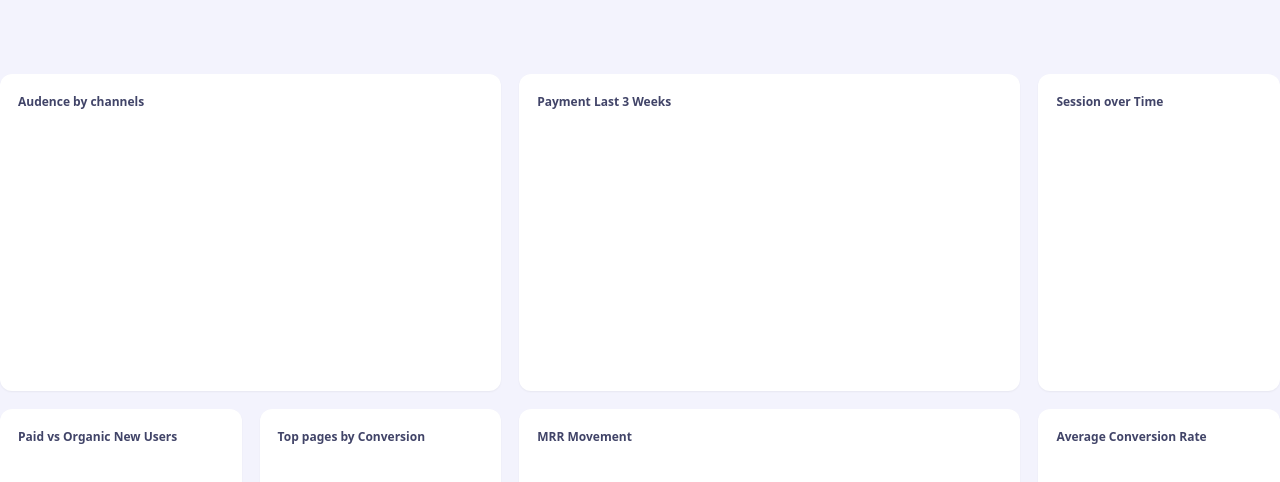
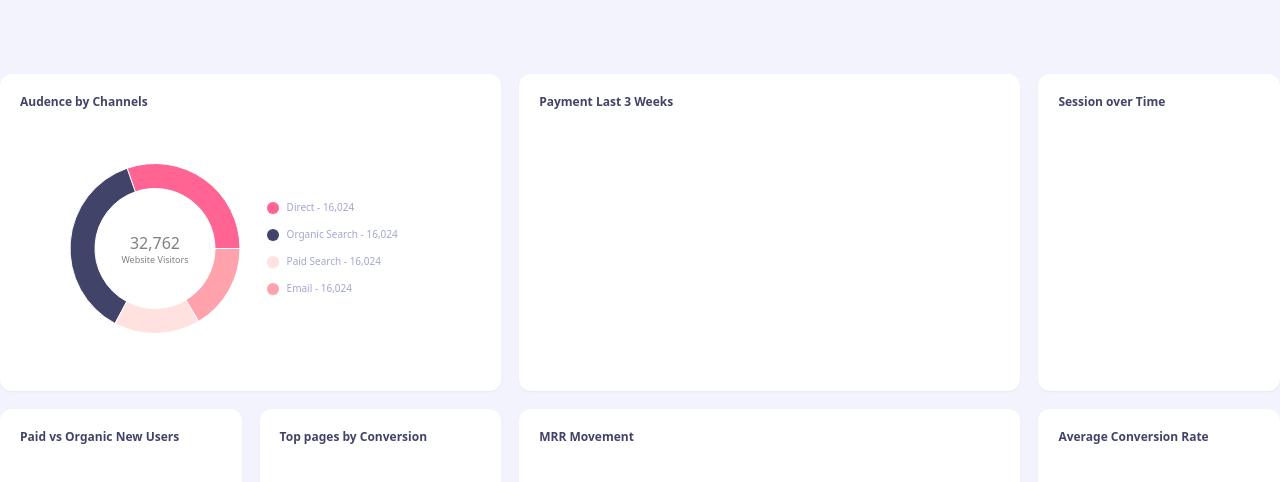
Before and after one commit to liashenkoart/KPI-Dashboard, a React (Create React App) app: page / in a window 1280 px wide. Shown: the top 482 px of the page. Built offline with nearby package versions, Linux system fonts and the light colour scheme.

Commit message:
Add recharts libray, add website visitors chart

```diff
--- a/package.json
+++ b/package.json
@@ -15,6 +15,7 @@
     "react-dom": "^18.2.0",
     "react-redux": "^8.0.2",
     "react-scripts": "5.0.1",
+    "recharts": "^2.1.12",
     "typescript": "^4.4.2",
     "web-vitals": "^2.1.0"
   },
--- a/src/App.tsx
+++ b/src/App.tsx
@@ -1,12 +1,11 @@
+import { Audence } from "./components/Audence";
 import { Box } from "./components/Box";
 
 function App() {
   return (
     <div className="container">
       <div className="py-[74px] gap-[18px] h-screen grid lg:grid-rows-2 grid-cols-1 sm:grid-cols-2 md:grid-cols-3 xl:grid-cols-5">
-        <Box classes="xl:col-span-2">
-          <h2 className="box-title">Audence by channels</h2>
-        </Box>
+        <Audence />
 
         <Box classes="xl:col-span-2">
           <h2 className="box-title">Payment Last 3 Weeks</h2>
--- /dev/null
+++ b/src/components/Audence.tsx
@@ -0,0 +1,84 @@
+import {
+  PieChart,
+  Pie,
+  Cell,
+  Label,
+  Legend,
+  ResponsiveContainer,
+} from "recharts";
+import { Payload } from "recharts/types/component/DefaultLegendContent";
+import { AUDENCE_MOCK_DATA } from "../utils/data";
+import { Box } from "./Box";
+
+const COLORS = ["#FF6493", "#414468", "#FFE2E0", "#FFA2AB"];
+const visitors = "32,762";
+
+export const Audence = () => {
+  const renderCustomLegend = (props: { payload?: Payload[] }) => {
+    const { payload } = props;
+    return (
+      <div className="flex flex-col gap-3">
+        {payload?.map((entry, index) => {
+          const { color } = entry;
+
+          return (
+            <div key={`item-${index}`} className="flex items-center gap-2">
+              <div
+                className="h-3 w-3 rounded-full shadow-sm"
+                style={{ background: color }}
+              ></div>
+              <span className="text-[10px] text-blue-300">
+                {entry.value} - 16,024
+              </span>
+            </div>
+          );
+        })}
+      </div>
+    );
+  };
+
+  return (
+    <Box classes="md:col-span-2">
+      <h2 className="box-title">Audence by Channels</h2>
+
+      <div className="flex items-center lg:justify-center gap-4 h-full mt-2 lg:mt-0">
+        <ResponsiveContainer width={176} height="95%">
+          <PieChart>
+            <Pie
+              data={AUDENCE_MOCK_DATA}
+              cx="50%"
+              cy="50%"
+              innerRadius={60}
+              outerRadius={85}
+              fill="#8884d8"
+              dataKey="value"
+            >
+              <Label value={visitors} position="centerBottom" />
+              <Label
+                value="Website Visitors"
+                position="centerTop"
+                className="text-[9px] translate-y-2 text-blue-200"
+              />
+              {AUDENCE_MOCK_DATA.map((entry, index) => (
+                <Cell
+                  key={`cell-${index}`}
+                  fill={COLORS[index % COLORS.length]}
+                />
+              ))}
+            </Pie>
+            <Legend
+              verticalAlign="middle"
+              wrapperStyle={{
+                left: 200,
+                position: "absolute",
+              }}
+              content={renderCustomLegend}
+            />
+          </PieChart>
+        </ResponsiveContainer>
+
+        <div className="lg:w-44"></div>
+      </div>
+    </Box>
+  );
+};
--- a/src/components/Box.tsx
+++ b/src/components/Box.tsx
@@ -6,7 +6,7 @@ interface IBox {
 export const Box = ({ children, classes }: IBox) => {
   return (
     <div
-      className={`bg-white rounded-xl shadow-sm py-5 px-[18px] h-full ${classes}`}
+      className={`bg-white rounded-xl shadow-sm p-5 h-full min-h-[250px] lg:min-h-[220px] overflow-x-auto ${classes}`}
     >
       {children}
     </div>
--- /dev/null
+++ b/src/hooks/useWindowSize.ts
@@ -0,0 +1,32 @@
+import { useState, useEffect } from "react";
+
+interface IWindowSize {
+  width: number | undefined;
+  height: number | undefined;
+}
+
+function useWindowSize() {
+  const [windowSize, setWindowSize] = useState<IWindowSize>({
+    width: undefined,
+    height: undefined,
+  });
+
+  useEffect(() => {
+    function handleResize() {
+      setWindowSize({
+        width: window.innerWidth,
+        height: window.innerHeight,
+      });
+    }
+
+    window.addEventListener("resize", handleResize);
+
+    handleResize();
+
+    return () => window.removeEventListener("resize", handleResize);
+  }, []);
+
+  return windowSize;
+}
+
+export default useWindowSize;
--- /dev/null
+++ b/src/utils/data.ts
@@ -0,0 +1,6 @@
+export const AUDENCE_MOCK_DATA = [
+  { name: "Direct", value: 370, count: 16024 },
+  { name: "Organic Search", value: 450, count: 16024 },
+  { name: "Paid Search", value: 200, count: 16024 },
+  { name: "Email", value: 200, count: 16024 },
+];
--- a/tailwind.config.js
+++ b/tailwind.config.js
@@ -29,9 +29,6 @@ module.exports = {
           900: "#0C0E31",
         },
       },
-      gridTemplateColumns: {
-        dashboard: "1fr minmax(377px, 1fr) 239px",
-      },
     },
     container: {
       center: true,
```
Also changed, not shown: 1 other file (tests, documents, lock files or other folders).
